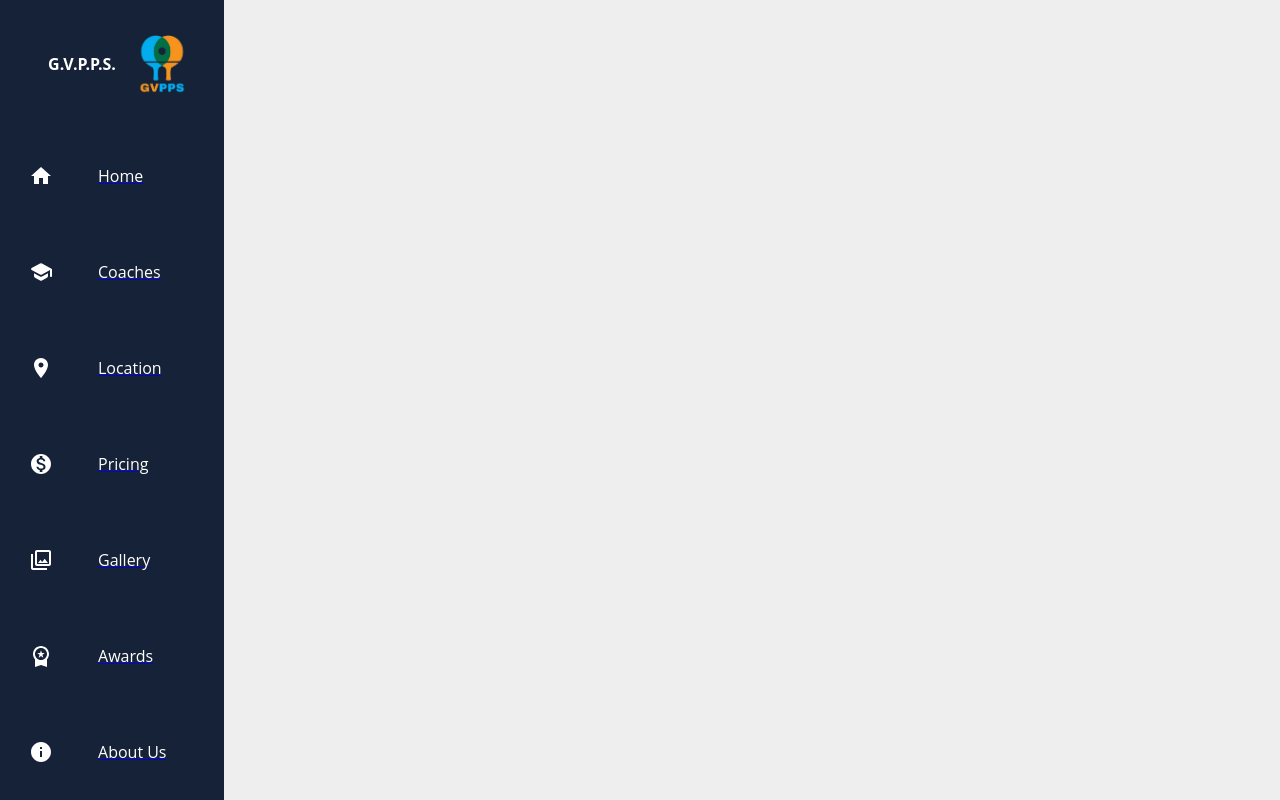
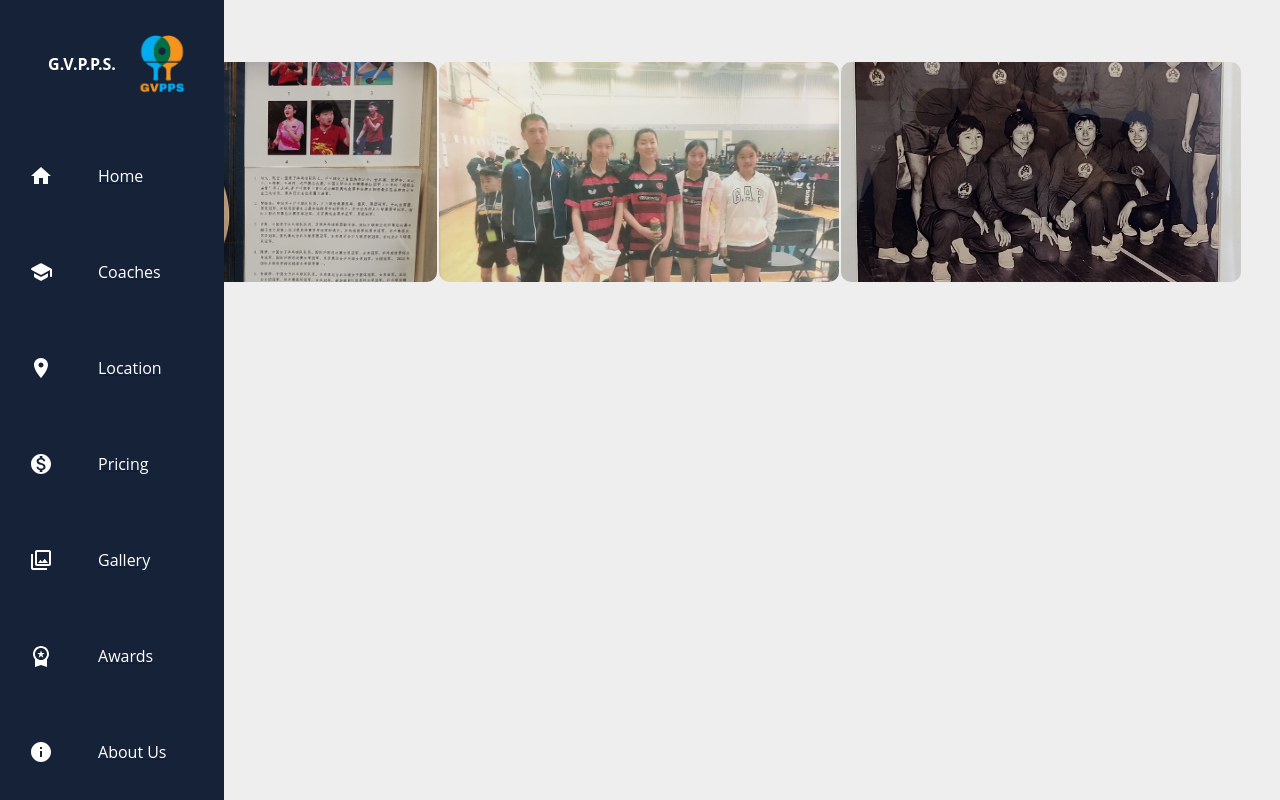
Before and after one commit to vatsalp98/GVPPS, a React (Create React App) app: page /awards in a window 1280 px wide. Built offline with nearby package versions, Linux system fonts and the light colour scheme.

Commit message:
Added awards page and Flip card scss

```diff
--- /dev/null
+++ b/src/home/components/FlipCard.jsx
@@ -0,0 +1,26 @@
+import React from "react";
+
+import "../css/flipcard.scss";
+function FlipCard({title,img,description}) {
+  return (
+    <div className="flip">
+      <div
+        className="front"
+        style={{
+          backgroundImage:
+            `url(${img})`,
+        }}
+      >
+
+      </div>
+      <div className="back">
+        <p>{title}</p>
+        <p>
+         {description}
+        </p>
+      </div>
+    </div>
+  );
+}
+
+export default FlipCard;
--- /dev/null
+++ b/src/home/css/flipcard.scss
@@ -0,0 +1,95 @@
+@import url('https://fonts.googleapis.com/css?family=Roboto+Mono');
+
+// * {
+//   box-sizing: border-box;
+//   font-weight: normal;
+// }
+
+// body {
+//   color: #555;
+//   background: #222;
+//   text-align: center;
+//   font-family: 'Roboto Mono';
+//   padding: 1em;
+// }
+
+.title {
+  font-size: 2.2em;
+}
+
+// base
+.flip {
+
+    position: relative;
+    >.front,
+    >.back {
+        display: block;
+        transition-timing-function: cubic-bezier(.175, .885, .32, 1.275);
+        transition-duration: .5s;
+        transition-property: transform, opacity;
+    }
+    >.front {
+        transform: rotateY(0deg);
+    }
+    >.back {
+        position: absolute;
+        opacity: 0;
+        top: 0px;
+        left: 0px;
+        width: 100%;
+        height: 100%;
+        transform: rotateY(-180deg);
+    }
+    &:hover {
+        >.front {
+            transform: rotateY(180deg);
+        }
+        >.back {
+            opacity: 1;
+            transform: rotateY(0deg);
+        }
+    }
+    &.flip-vertical {
+        >.back {
+            transform: rotateX(-180deg);
+        }
+        &:hover {
+            >.front {
+                transform: rotateX(180deg);
+            }
+            >.back {
+                transform: rotateX(0deg);
+            }
+        }
+    }
+}
+
+// custom
+.flip {
+    position: relative;
+    display: inline-block;
+    margin-right: 2px;
+    margin-bottom: 1em;
+    width: 400px;
+    >.front,
+    >.back {
+      display: block;
+      color: white;
+      width: inherit;
+      background-size: cover!important;
+      background-position: center!important;
+      height: 220px;
+      padding: 1em 2em;
+      background: #313131;
+      border-radius: 10px;
+      p {
+        font-size: 0.9125rem;
+        line-height: 160%;
+        color: #999;
+      }
+    }
+}
+
+.text-shadow {
+text-shadow: 1px 1px rgba(0, 0, 0, 0.04), 2px 2px rgba(0, 0, 0, 0.04), 3px 3px rgba(0, 0, 0, 0.04), 4px 4px rgba(0, 0, 0, 0.04), 0.125rem 0.125rem rgba(0, 0, 0, 0.04), 6px 6px rgba(0, 0, 0, 0.04), 7px 7px rgba(0, 0, 0, 0.04), 8px 8px rgba(0, 0, 0, 0.04), 9px 9px rgba(0, 0, 0, 0.04), 0.3125rem 0.3125rem rgba(0, 0, 0, 0.04), 11px 11px rgba(0, 0, 0, 0.04), 12px 12px rgba(0, 0, 0, 0.04), 13px 13px rgba(0, 0, 0, 0.04), 14px 14px rgba(0, 0, 0, 0.04), 0.625rem 0.625rem rgba(0, 0, 0, 0.04), 16px 16px rgba(0, 0, 0, 0.04), 17px 17px rgba(0, 0, 0, 0.04), 18px 18px rgba(0, 0, 0, 0.04), 19px 19px rgba(0, 0, 0, 0.04), 1.25rem 1.25rem rgba(0, 0, 0, 0.04);
+}
--- a/src/home/screens/AwardsScreen.jsx
+++ b/src/home/screens/AwardsScreen.jsx
@@ -1,16 +1,73 @@
 import React from 'react';
 
-import { useMediaQuery } from '@mui/material';
+import { Grid, useMediaQuery } from '@mui/material';
 import MobileBottomNav from '../components/MobileBottomNav';
 import SideBar from '../components/SideBar';
+import FlipCard from '../components/FlipCard';
+import TypingHeadline from "../components/TypingHeadline";
+
+import CssBaseline from "@mui/material/CssBaseline";
+
+import Paper from "@mui/material/Paper";
+import Box from "@mui/material/Box";
+
+import MobileHeadline from "../components/MobileHeadline";
 
 function AwardsScreen() {
+  const isMobileScreen = useMediaQuery("(max-width: 600px)");
     const bool = useMediaQuery('(max-width: 600px)')
 
   return (
     <>
         {bool === true ? <MobileBottomNav/> : <SideBar /> }
-        <div>AwardsScreen</div>
+
+
+
+
+        <Grid item xs={12} sm={12} md={12}  square>
+
+          <Box
+            sx={{
+              my: 0,
+              mx: 0,
+              display: "flex",
+              flexDirection: "column",
+              alignItems: "center",
+            }}
+          >
+            {/* <Avatar sx={{ m: 1, bgcolor: "secondary.main" }}>
+
+              <img src="logo.png" alt="GVPPS Logo" />
+
+
+            </Avatar> */}
+
+
+            <Box component="form" noValidate sx={{ mt: 1 }}>
+              <p style={{fontWeight:900}} >Awards</p>
+              <FlipCard
+              img={"/gallery-content/IMG_7.jpg"}
+              title={"Award title"}
+              description={"Good tools make application development quicker and easier to maintain than if you did everything by hand.."}
+              />
+              <FlipCard
+              img={"/gallery-content/IMG_12.jpg"}
+              title={"Award title"}
+              description={"Heres short description of the award"}
+              />
+              <FlipCard
+              img={"/gallery-content/IMG_11.jpg"}
+              title={"Award title"}
+              description={"Heres short description of the award"}
+              />
+              {
+                //Added this so that user can scroll properly on mobile
+                isMobileScreen && <Box sx={{ height: "90px" }} />
+              }
+            </Box>
+          </Box>
+        </Grid>
+
     </>
   )
 }
```
Also changed, not shown: 21 other files (tests, documents, lock files or other folders).
